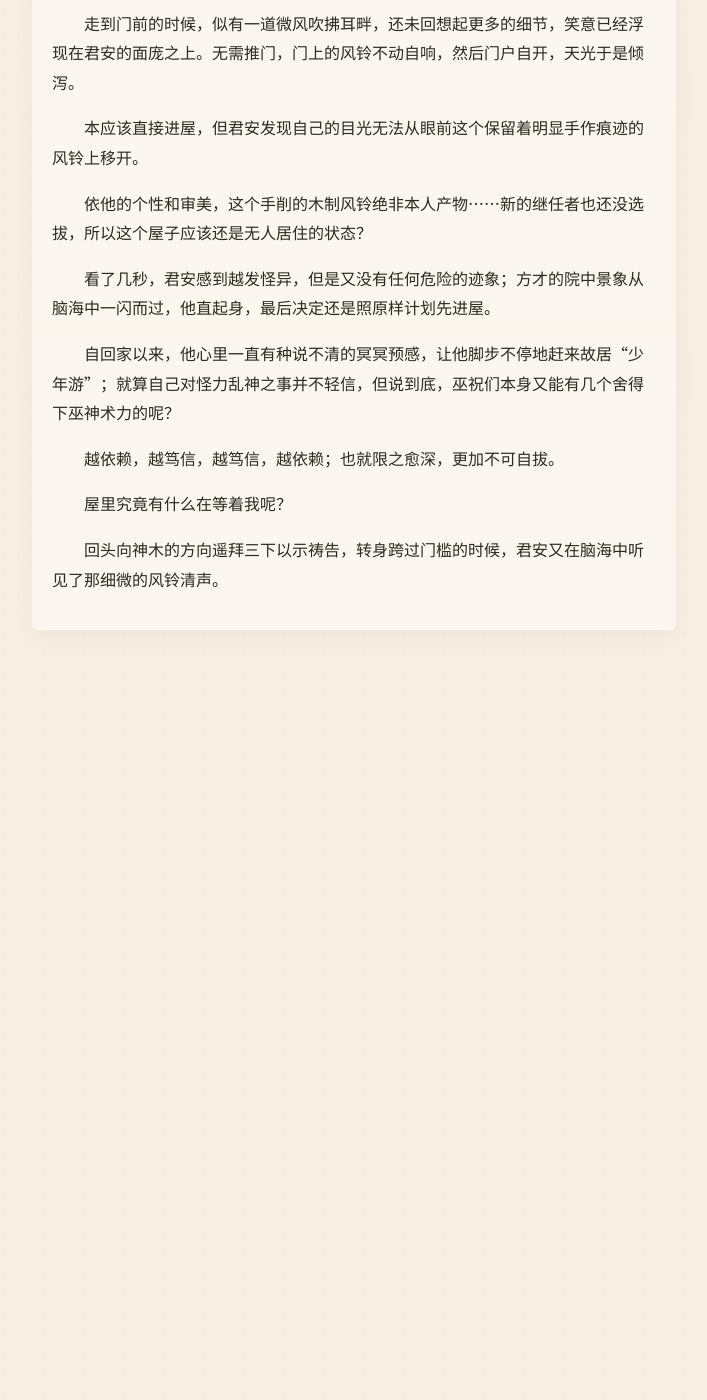
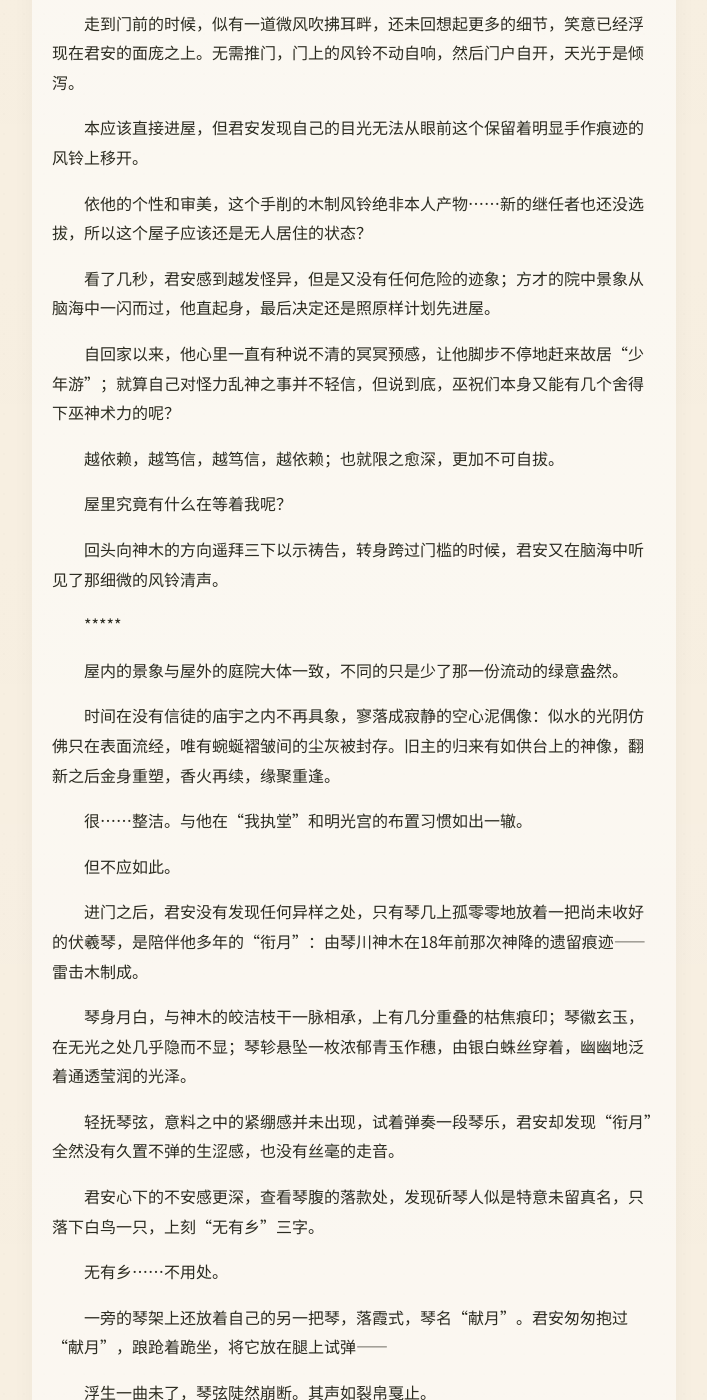
Before and after one commit to LotusSaverin/TheLeaf-BorneDream, a Jekyll site: the page built from chapter-03.md, in a window 1280 px wide and 1400 px high, scrolled down 1976 px. Shown: the whole window, without its empty margins (286-993 px from the left). Built offline with Jekyll 4.4.1, drawn with Linux system fonts in a browser that asks for light colours; some web fonts are replaced; our own code applies the rules of GitHub Pages for plain Markdown files; before the commit the page ends 2606 px from its top, so only the background shows below that; some of the changed text lies outside the part shown.

Commit message:
Revise chapter title and enrich narrative details
Updated chapter title and expanded narrative content in chapter-03.md, enhancing the description of the protagonist's return and the atmosphere of the setting.

```diff
--- a/chapter-03.md
+++ b/chapter-03.md
@@ -1,4 +1,4 @@
-# 3 庭院深深深几许
+# 3 云中谁寄锦书来
 
 　　直到踏入神木的荫蔽所及之处，君安才觉得自己是真的回家了。
 
@@ -61,3 +61,119 @@
 　　屋里究竟有什么在等着我呢？
 
 　　回头向神木的方向遥拜三下以示祷告，转身跨过门槛的时候，君安又在脑海中听见了那细微的风铃清声。
+
+　　*****
+
+　　屋内的景象与屋外的庭院大体一致，不同的只是少了那一份流动的绿意盎然。
+
+　　时间在没有信徒的庙宇之内不再具象，寥落成寂静的空心泥偶像：似水的光阴仿佛只在表面流经，唯有蜿蜒褶皱间的尘灰被封存。旧主的归来有如供台上的神像，翻新之后金身重塑，香火再续，缘聚重逢。
+
+　　很……整洁。与他在“我执堂”和明光宫的布置习惯如出一辙。
+
+　　但不应如此。
+
+　　进门之后，君安没有发现任何异样之处，只有琴几上孤零零地放着一把尚未收好的伏羲琴，是陪伴他多年的“衔月”：由琴川神木在18年前那次神降的遗留痕迹——雷击木制成。
+
+　　琴身月白，与神木的皎洁枝干一脉相承，上有几分重叠的枯焦痕印；琴徽玄玉，在无光之处几乎隐而不显；琴轸悬坠一枚浓郁青玉作穗，由银白蛛丝穿着，幽幽地泛着通透莹润的光泽。
+
+　　轻抚琴弦，意料之中的紧绷感并未出现，试着弹奏一段琴乐，君安却发现“衔月”全然没有久置不弹的生涩感，也没有丝毫的走音。
+
+　　君安心下的不安感更深，查看琴腹的落款处，发现斫琴人似是特意未留真名，只落下白鸟一只，上刻“无有乡”三字。
+
+　　无有乡……不用处。
+
+　　一旁的琴架上还放着自己的另一把琴，落霞式，琴名“献月”。君安匆匆抱过“献月”，踉跄着跪坐，将它放在腿上试弹——
+
+　　浮生一曲未了，琴弦陡然崩断。其声如裂帛戛止。
+
+　　琴音乏闷，至于停歇。
+
+　　久不经手的琴弦，崩断也寡淡。
+
+　　君安在早已逸散的余音中垂首。“献月”的琴身同样是雷击木所制，没有琴穗，只有无色琉璃的琴徽在暗处反倒生出虹晕，引人长久注目。
+
+　　琴腹的落款，是“罗浮梦”。
+
+　　……人生如梦，吗？
+
+　　还是说，罗浮梦其后的典故。
+
+　　“隋开皇年间，赵师雄赴罗浮山途中，日暮天寒时于松林酒肆旁遇一淡妆素服女子，共饮谈笑，香气袭人。醉卧后醒于梅花树下，方知女子乃梅仙化身。”
+
+　　梅仙化身……梅仙。
+
+　　——琴川神木所化，是在暗指大巫？
+
+　　脑海中乱如麻的思绪隐隐清明几分，君安却感觉自己依旧和真相隔着一墙的天堑。
+
+　　他到底还遗忘了什么？
+
+　　又有何疏漏？
+
+　　深呼吸三下，君安重新低头，继续查看手中的旧琴：“衔月”上刻着白鸟纹样的地方，“献月”上刻的是神木纹样。
+
+　　再无其他。
+
+　　把两把琴在琴架上重新仔细放好，君安看向记忆中存放了可供更换的琴弦的那个角落：因琴架是贴墙放置，其后是神木部分暴露在地面之上的根系一角，微向上隆起的根脉形成了一个天然的凹槽，恰好被琴架挡住。
+
+　　凹槽之中放着一只看不出名堂的琴川木匣，有施过术法的保密痕迹。
+
+　　君安正想摆弄两下，结果与门上的风铃一般，他的手刚触碰到匣子的表面——只听见一声极轻的细响，那匣子便兀自打开了。
+
+　　一阵冷雾腾空而起，悠悠散去之后，入目的是卷得齐整的巫山冷蚕丝弦，捎上备用的替换琴穗一枚，以及护弦的脂膏。
+
+　　适才的冷雾，应是干燥防虫的术法；尽管他对此就像对这个木匣上的保密术法一样——
+
+　　毫无印象。
+
+　　偏生自己又知晓这个匣子的存在……
+
+　　琴穗压痕有二，如今只余一白：穿的同样是巫山织月蛛的银白蛛丝，与“衔月”的琴穗款式相同，唯有玉坠不同。
+
+　　君安一眼认出，这是本应在“献月”上坠着的白玉才对。
+
+　　正要拿起白玉端详，触及木匣底部的时候，他发现底部的锦缎之下似乎还有他物。君安耐心将锦缎上的所有物什一一取尽。
+
+　　……
+
+　　书信。铺天盖地。
+
+　　——珍而藏之。密而传之。
+
+　　不。应该这么形容更准确：
+
+　　他攥起锦缎一角，向外抽出整颗爱人的心。
+
+　　残存了巫力的情书悉数化作白鸟，从潘多拉的魔盒中翻飞而出，翩跹、盘旋、悦鸣不歇。
+
+　　只为他一人。
+
+　　引喉而歌，放声而唱。
+
+　　君安抬起左手，便有源源不断的锦书向他飞来。
+
+　　——传情的信函就此被青鸟呈递西王母。
+
+　　……
+
+　　【白塔见我。思你如疾。】
+
+　　【见信如晤，顺颂时祺。】
+
+　　【今日游山，偶遇一小泉，流光淙淙，澄然如你，煞为可爱。】
+
+　　【塔里有只白鸟在返程中遭遇凡民围捕，所幸审判团的哥哥姐姐们及时赶到，暂时留在我身边修养，现已缓慢痊愈。小家伙与我一般，万分期盼你来。】
+
+　　【本月十五已过，为何不来？】
+
+　　【哥哥，我总是感到遗憾。这个世界竟不是如我所想那般规矩运转。为何人们永远热衷上演颠倒戏码？雷同反复。】
+
+　　……
+
+　　只言片语，逐字逐句。
+
+　　以白塔为圆心，以白鸟为枝蔓，以巫力和咒术加以点缀。随信一同的，还有诸多林林总总的新奇物什：当年雾凇日从空岛飘入凡尘的第一片雪花结晶、万年严凛的巫山雪松焕发出嫩枝新芽影像、长途跋涉回到白塔换下的白鸟飞羽……
+
+　　——来信人在巫山白塔至高处。
+
+　　此为空岛来信，寄往他乡客。
```
